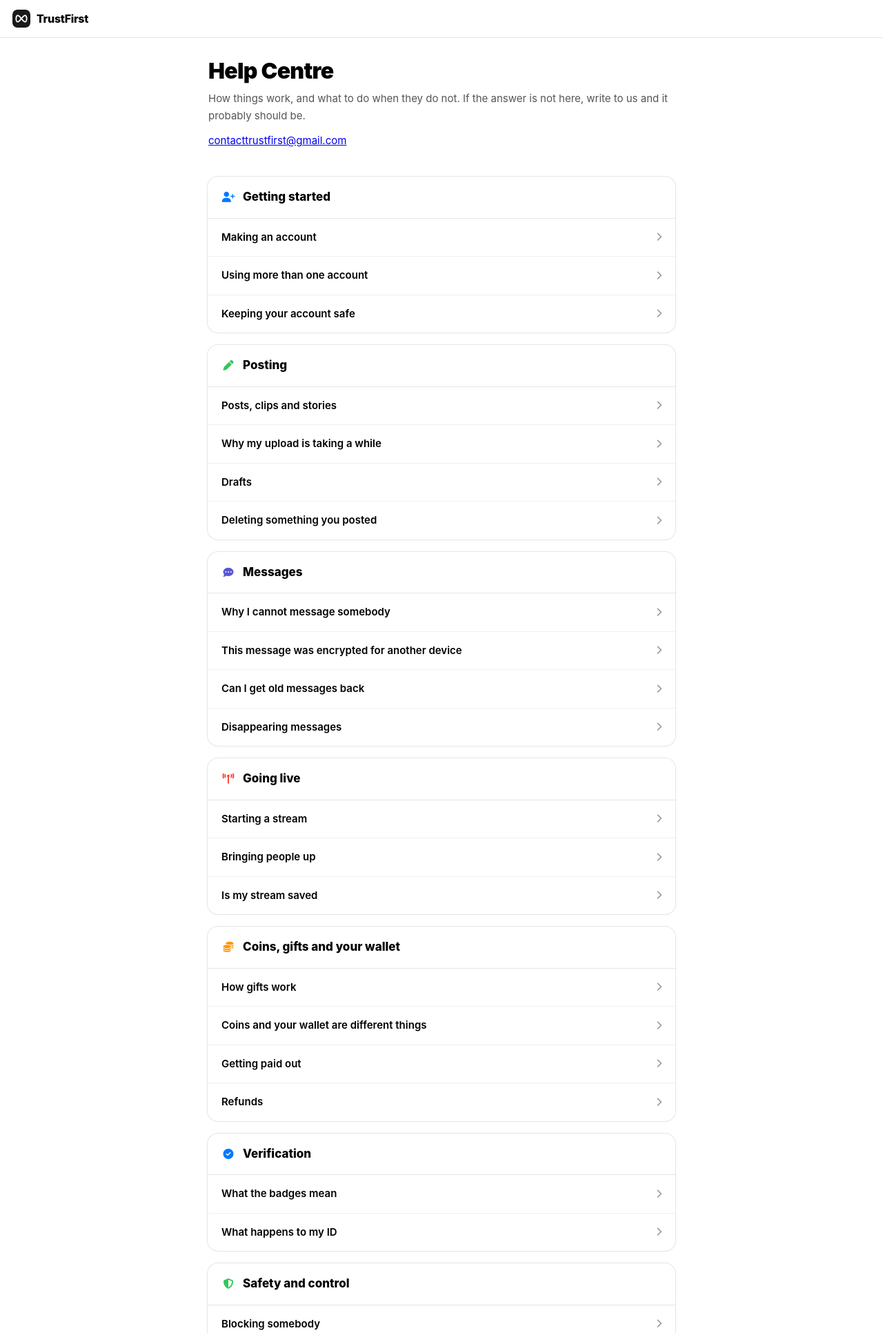
After one commit to sebelebelekn-afk/trustfirst_project, a Django app: page /help/ in a window 1280 px wide. The commit adds this page. Shown: the top 1932 px of the page at 69% size. Run offline with Django 5.2, Linux system fonts and the light colour scheme.

Commit message:
A Help Centre, and the Terms say out loud that they are a draft
Help is live at /help/: ten sections covering accounts, posting, messages, going
live, coins, verification, safety and Eddie, plus links out to the policies.

Every feature described was confirmed in the code before it was written about.
Two things were left out for failing that check: restricting an account, where
only a localStorage key exists and no function, and captions on video, where the
button shows a "coming soon" toast. A help centre describing features an app does
not have is the same failure as a cookie policy listing cookies it does not set.

Every number was taken from the Terms rather than recalled, and checked against
them afterwards: the 80/20 split, the R50 minimum, one to three business days,
seven days for a coin refund, seven days before an unreviewed ID is destroyed,
16 to broadcast, 18 for money. It also states the verification rule correctly —
starting a new conversation is the only thing a badge gates — which is the claim
the old in-app terms got wrong.

The Help Centre answers the questions people actually arrive with rather than
describing menus: why a message says it was encrypted for another device, why an
upload takes a moment, why they cannot message somebody, whether old messages
can be recovered, whether a live stream is saved.

Linking Help to the Terms created a problem worth fixing rather than hiding: it
made a document discoverable that names a company which does not exist yet. So
the Terms now open with a notice saying they are a draft, not in force, that the
company is being registered, and that the Terms currently binding are the ones in
the app. It sits above section 1 and cannot be collapsed. It comes out the day
CIPC issues the registration, and not before.

Co-Authored-By: Claude Opus 5 <noreply@anthropic.com>

```diff
--- a/core/templates/core/legal/base.html
+++ b/core/templates/core/legal/base.html
@@ -45,6 +45,7 @@
 </main>
 
 <footer class="lg-foot">
+    <a href="/help/">Help</a>
     <a href="/privacy/">Privacy</a>
     <a href="/cookies/">Cookies</a>
     <a href="/accessibility/">Accessibility</a>
--- /dev/null
+++ b/core/templates/core/legal/help.html
@@ -0,0 +1,255 @@
+{% extends "core/legal/base.html" %}
+
+{% block title %}Help Centre · TrustFirst{% endblock %}
+{% block description %}How to use TrustFirst: accounts, posting, messages, going live, coins and staying safe.{% endblock %}
+
+{% comment %}
+  Every feature described here was confirmed in the code before it was written
+  about. Things deliberately left out because they could not be confirmed as
+  working features: restricting an account (only a localStorage key exists), and
+  captions on video (the button shows a "coming soon" toast).
+
+  If a feature is removed or renamed, this page has to change with it. A help
+  centre describing an app that no longer exists is worse than no help centre.
+{% endcomment %}
+
+{% block content %}
+<div class="tf-legal">
+
+  <div class="tf-legal-hero">
+    <h1>Help Centre</h1>
+    <p>How things work, and what to do when they do not. If the answer is not here, write to us and it probably should be.</p>
+    <p class="tf-legal-meta"><a href="mailto:contacttrustfirst@gmail.com">contacttrustfirst@gmail.com</a></p>
+  </div>
+
+  <div class="tf-legal-card">
+    <h2><i class="fa-solid fa-user-plus" style="color:#007AFF;"></i>Getting started</h2>
+    <div class="tf-legal-row">
+      <div class="tf-legal-q">Making an account<i class="fa-solid fa-chevron-right"></i></div>
+      <div class="tf-legal-a">
+        <p>You need an email address, a username and a date of birth. The date of birth decides which features are open to you and is not there to advertise at you — see <a href="/terms/#ages">the age limits</a>.</p>
+      </div>
+    </div>
+    <div class="tf-legal-row">
+      <div class="tf-legal-q">Using more than one account<i class="fa-solid fa-chevron-right"></i></div>
+      <div class="tf-legal-a">
+        <p>You can have several and switch between them without signing out each time. Saved accounts show a badge when one of them has something waiting, so you know before you switch.</p>
+        <p>The one thing you may not do is make a new account to get around a suspension.</p>
+      </div>
+    </div>
+    <div class="tf-legal-row">
+      <div class="tf-legal-q">Keeping your account safe<i class="fa-solid fa-chevron-right"></i></div>
+      <div class="tf-legal-a">
+        <p>Two-step verification and passkeys are both in Settings. A passkey is the stronger option: it uses your phone's own fingerprint or face unlock and there is no password to steal.</p>
+        <p>If you think somebody else is in your account, change your password and write to us immediately.</p>
+      </div>
+    </div>
+  </div>
+
+  <div class="tf-legal-card">
+    <h2><i class="fa-solid fa-pen" style="color:#34C759;"></i>Posting</h2>
+    <div class="tf-legal-row">
+      <div class="tf-legal-q">Posts, clips and stories<i class="fa-solid fa-chevron-right"></i></div>
+      <div class="tf-legal-a">
+        <ul>
+          <li><b>A post</b> can hold text and up to several photos or videos, which appear as one swipeable set.</li>
+          <li><b>A TrustClip</b> is a short video for the clips feed, with an editor for trimming, splitting and adding stickers, text and sound.</li>
+          <li><b>A story</b> disappears after 24 hours.</li>
+          <li><b>A poll</b> lets people vote rather than reply.</li>
+        </ul>
+      </div>
+    </div>
+    <div class="tf-legal-row">
+      <div class="tf-legal-q">Why my upload is taking a while<i class="fa-solid fa-chevron-right"></i></div>
+      <div class="tf-legal-a">
+        <p>Photos and videos are shrunk on your device before they are sent, which takes a moment but means the upload itself is far smaller and far faster on a weak connection. You will see it shrinking, then uploading, with a percentage where one is available.</p>
+        <p>If it fails, tap the item to retry rather than starting the post again.</p>
+      </div>
+    </div>
+    <div class="tf-legal-row">
+      <div class="tf-legal-q">Drafts<i class="fa-solid fa-chevron-right"></i></div>
+      <div class="tf-legal-a">
+        <p>A post or clip you start and do not finish is kept on your device so you can come back to it. Clearing your browser data clears drafts too.</p>
+      </div>
+    </div>
+    <div class="tf-legal-row">
+      <div class="tf-legal-q">Deleting something you posted<i class="fa-solid fa-chevron-right"></i></div>
+      <div class="tf-legal-a">
+        <p>Use the menu on the post. It goes from TrustFirst, but anything somebody already reposted or saved is beyond our reach — the full explanation is in <a href="/terms/#deleting">the Terms</a>.</p>
+      </div>
+    </div>
+  </div>
+
+  <div class="tf-legal-card">
+    <h2><i class="fa-solid fa-comment-dots" style="color:#5856D6;"></i>Messages</h2>
+    <div class="tf-legal-row">
+      <div class="tf-legal-q">Why I cannot message somebody<i class="fa-solid fa-chevron-right"></i></div>
+      <div class="tf-legal-a">
+        <p>Starting a conversation with someone new needs a verification badge. It is the only thing verification gates, and it exists because opening a message to a stranger is where most scams begin. Replying to a conversation already open needs nothing.</p>
+        <p>If they have blocked you, you will not be able to reach them at all.</p>
+      </div>
+    </div>
+    <div class="tf-legal-row">
+      <div class="tf-legal-q">This message was encrypted for another device<i class="fa-solid fa-chevron-right"></i></div>
+      <div class="tf-legal-a">
+        <p>Not a fault. Your messages are encrypted for the specific device that will read them, and this one was sealed for a different device — usually because you have signed in somewhere new since it was sent.</p>
+        <p>Ask them to send it again and it will be sealed for the device you are on now.</p>
+      </div>
+    </div>
+    <div class="tf-legal-row">
+      <div class="tf-legal-q">Can I get old messages back<i class="fa-solid fa-chevron-right"></i></div>
+      <div class="tf-legal-a">
+        <p>No, and this is worth understanding rather than discovering. Your messages are encrypted with keys that exist only on your device. Clear your browser data or lose the device and they cannot be opened again by anyone, including us. There is no backup to restore.</p>
+      </div>
+    </div>
+    <div class="tf-legal-row">
+      <div class="tf-legal-q">Disappearing messages<i class="fa-solid fa-chevron-right"></i></div>
+      <div class="tf-legal-a">
+        <p>Tap the notice in the conversation, or open the chat settings, and choose: off, once seen, after 24 hours, or after 7 days. Either person can change it and both are told when it changes.</p>
+        <p>It removes messages from the conversation. It cannot remove them from a screenshot.</p>
+      </div>
+    </div>
+  </div>
+
+  <div class="tf-legal-card">
+    <h2><i class="fa-solid fa-tower-broadcast" style="color:#FF3B30;"></i>Going live</h2>
+    <div class="tf-legal-row">
+      <div class="tf-legal-q">Starting a stream<i class="fa-solid fa-chevron-right"></i></div>
+      <div class="tf-legal-a">
+        <p>You must be 16 or older. Check what is behind you before you start: whatever is in frame goes out immediately and there is no editing it afterwards.</p>
+      </div>
+    </div>
+    <div class="tf-legal-row">
+      <div class="tf-legal-q">Bringing people up<i class="fa-solid fa-chevron-right"></i></div>
+      <div class="tf-legal-a">
+        <p>Viewers can ask to join. You see who they are before you accept, and accepting puts their camera and microphone in front of everyone watching. You can remove them at any time, and you are responsible for what they do while they are up.</p>
+      </div>
+    </div>
+    <div class="tf-legal-row">
+      <div class="tf-legal-q">Is my stream saved<i class="fa-solid fa-chevron-right"></i></div>
+      <div class="tf-legal-a">
+        <p>The video is not recorded, so there is no replay. The chat and reactions are kept so somebody arriving late can follow along.</p>
+      </div>
+    </div>
+  </div>
+
+  <div class="tf-legal-card">
+    <h2><i class="fa-solid fa-coins" style="color:#FF9500;"></i>Coins, gifts and your wallet</h2>
+    <div class="tf-legal-row">
+      <div class="tf-legal-q">How gifts work<i class="fa-solid fa-chevron-right"></i></div>
+      <div class="tf-legal-a">
+        <p>You buy coins, and you spend coins to send someone a gift. The creator receives <b>80 percent</b> of its value into their wallet and TrustFirst keeps <b>20 percent</b> to run the platform. You must be 18.</p>
+        <p>A gift cannot be taken back once sent.</p>
+      </div>
+    </div>
+    <div class="tf-legal-row">
+      <div class="tf-legal-q">Coins and your wallet are different things<i class="fa-solid fa-chevron-right"></i></div>
+      <div class="tf-legal-a">
+        <p><b>Coins</b> are a virtual item. They have no cash value and cannot be turned back into money.</p>
+        <p><b>Your wallet</b> is real money you have earned from gifts, and you can withdraw it.</p>
+      </div>
+    </div>
+    <div class="tf-legal-row">
+      <div class="tf-legal-q">Getting paid out<i class="fa-solid fa-chevron-right"></i></div>
+      <div class="tf-legal-a">
+        <p>Minimum withdrawal is <b>R50</b>, and bank transfers take <b>1 to 3 business days</b>. The bank account must be your own.</p>
+        <p>Tax on what you earn is yours to declare. We do not deduct it for you.</p>
+      </div>
+    </div>
+    <div class="tf-legal-row">
+      <div class="tf-legal-q">Refunds<i class="fa-solid fa-chevron-right"></i></div>
+      <div class="tf-legal-a">
+        <p>Unspent coins can be refunded within 7 days of buying them. Spent coins cannot, because the value has already gone to a creator. If something went wrong at our end — a double charge, coins that never arrived — write to us and there is no time limit on us fixing it. Full detail in <a href="/terms/#refunds">the Terms</a>.</p>
+      </div>
+    </div>
+  </div>
+
+  <div class="tf-legal-card">
+    <h2><i class="fa-solid fa-circle-check" style="color:#007AFF;"></i>Verification</h2>
+    <div class="tf-legal-row">
+      <div class="tf-legal-q">What the badges mean<i class="fa-solid fa-chevron-right"></i></div>
+      <div class="tf-legal-a">
+        <ul>
+          <li><b>Blue</b> — a real person.</li>
+          <li><b>Silver</b> — a real business.</li>
+          <li><b>Red</b> — a government body or official.</li>
+          <li><b>Green</b> — a child account with a verified guardian.</li>
+          <li><b>Gold</b> — a public figure, granted by us.</li>
+        </ul>
+        <p>A badge means we checked who somebody is. It is not us saying they are trustworthy.</p>
+      </div>
+    </div>
+    <div class="tf-legal-row">
+      <div class="tf-legal-q">What happens to my ID<i class="fa-solid fa-chevron-right"></i></div>
+      <div class="tf-legal-a">
+        <p>It is deleted the moment your application is decided, either way, and automatically after 7 days if nobody has looked at it. Cover your ID number before photographing it — a reviewer only needs your face, your name and the document type.</p>
+      </div>
+    </div>
+  </div>
+
+  <div class="tf-legal-card">
+    <h2><i class="fa-solid fa-shield-halved" style="color:#34C759;"></i>Safety and control</h2>
+    <div class="tf-legal-row">
+      <div class="tf-legal-q">Blocking somebody<i class="fa-solid fa-chevron-right"></i></div>
+      <div class="tf-legal-a">
+        <p>Immediate, and it does not need us. A blocked person cannot message you, see your posts, mention you, tag you or interact with you anywhere. They are not told, and you do not owe anyone an explanation.</p>
+      </div>
+    </div>
+    <div class="tf-legal-row">
+      <div class="tf-legal-q">Reporting something<i class="fa-solid fa-chevron-right"></i></div>
+      <div class="tf-legal-a">
+        <p>Every post, clip, comment, message and account has a report option in its menu. Reporting a message sends us that message, which is the only way we can act on it — we cannot read your conversations.</p>
+        <p>Anything involving a child, a threat, or somebody in danger goes to the front of the queue.</p>
+      </div>
+    </div>
+    <div class="tf-legal-row">
+      <div class="tf-legal-q">Going dark<i class="fa-solid fa-chevron-right"></i></div>
+      <div class="tf-legal-a">
+        <p>Mutes every notification for a day, a week or a month, and tells your circle you are taking space. Notifications still arrive and still count up — you simply are not interrupted by them. You can come back early whenever you like.</p>
+      </div>
+    </div>
+    <div class="tf-legal-row">
+      <div class="tf-legal-q">Child accounts<i class="fa-solid fa-chevron-right"></i></div>
+      <div class="tf-legal-a">
+        <p>Anyone under 18 needs an account linked to a verified parent or guardian. The guardian can see their activity, change what they are allowed to do, and close the account at any time. Nobody under 18 can buy coins or send gifts, with or without permission.</p>
+      </div>
+    </div>
+  </div>
+
+  <div class="tf-legal-card">
+    <h2><i class="fa-solid fa-robot" style="color:#5856D6;"></i>Eddie</h2>
+    <div class="tf-legal-row">
+      <div class="tf-legal-q">What Eddie can and cannot do<i class="fa-solid fa-chevron-right"></i></div>
+      <div class="tf-legal-a">
+        <p>Eddie is an AI assistant. It can answer questions, make images and read messages aloud. It cannot see your direct messages, it does not speak for us, and it is confidently wrong sometimes — check anything that matters.</p>
+        <p>There is a daily limit, which is what keeps it free.</p>
+      </div>
+    </div>
+    <div class="tf-legal-row">
+      <div class="tf-legal-q">Is what I type to Eddie private<i class="fa-solid fa-chevron-right"></i></div>
+      <div class="tf-legal-a">
+        <p>It leaves TrustFirst. Eddie runs on an outside AI provider, so treat it as a conversation that goes elsewhere and do not paste passwords, ID numbers or somebody else's private information into it.</p>
+      </div>
+    </div>
+  </div>
+
+  <div class="tf-legal-card">
+    <h2><i class="fa-solid fa-book" style="color:#8e8e93;"></i>Rules and policies</h2>
+    <div class="tf-legal-flat">
+      <p>
+        <a href="/privacy/">Privacy Policy</a> — what we collect and what we do with it.<br>
+        <a href="/cookies/">Cookies and storage</a> — what is kept on your device.<br>
+        <a href="/accessibility/">Accessibility</a> — what works, and what does not yet.
+      </p>
+    </div>
+  </div>
+
+  <div class="tf-legal-card">
+    <h2><i class="fa-solid fa-envelope" style="color:#007AFF;"></i>Still stuck</h2>
+    <div class="tf-legal-flat">
+      <p>Open a support request in the app, which is fastest for anything about your own account, or write to <a href="mailto:contacttrustfirst@gmail.com">contacttrustfirst@gmail.com</a>.</p>
+    </div>
+  </div>
+
+</div>
+{% endblock %}
--- a/core/urls.py
+++ b/core/urls.py
@@ -19,6 +19,7 @@ urlpatterns = [
     path('terms/', views.legal_page, {'page': 'terms'}, name='legal_terms'),
     path('cookies/', views.legal_page, {'page': 'cookies'}, name='legal_cookies'),
     path('accessibility/', views.legal_page, {'page': 'accessibility'}, name='legal_accessibility'),
+    path('help/', views.legal_page, {'page': 'help'}, name='legal_help'),
 
     path('api/config/', api_views.get_config, name='api_config'),
     path('api/upload/sign/', api_views.r2_sign_upload, name='api_upload_sign'),
```
Also changed, not shown: core/templates/core/legal/terms.html (+13 -0 lines).
